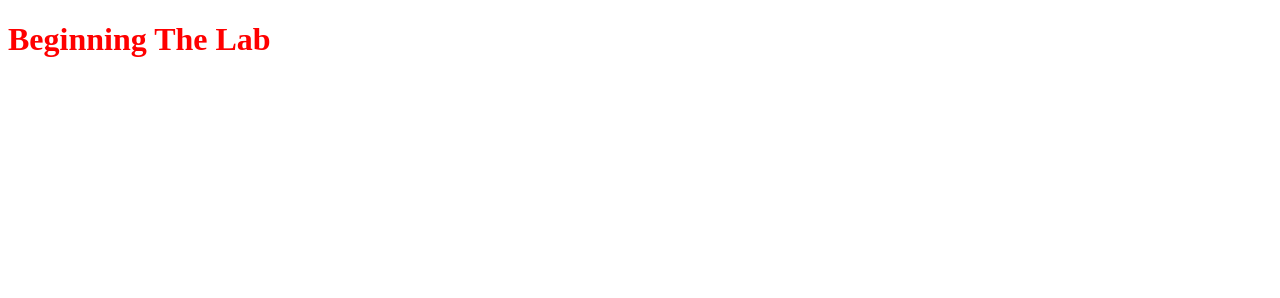
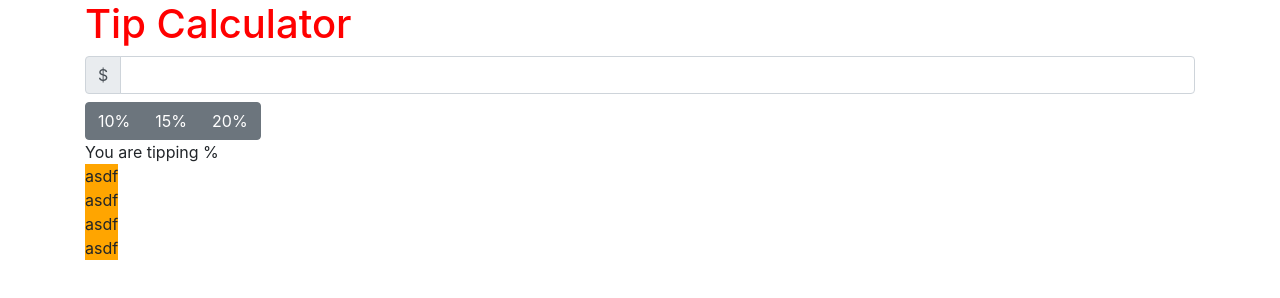
Before and after one commit to naterkorn/few100-lab-mar19-nan, a website built with webpack: page src/index.html in a window 1280 px wide. Built offline with nearby package versions, Linux system fonts and the light colour scheme.

Commit message:
Added bill field, etc

```diff
--- a/package.json
+++ b/package.json
@@ -2,7 +2,7 @@
   "name": "learning",
   "version": "1.0.0",
   "description": "",
-  "main": "index.js",
+  "main": "index.ts",
   "scripts": {
     "dev": "webpack-dev-server --mode=development",
     "build": "webpack --mode=production",
--- a/src/index.html
+++ b/src/index.html
@@ -4,10 +4,43 @@
 <head>
     <meta charset="UTF-8">
     <title>Webpack Showcase</title>
+    <link rel="stylesheet"
+          href="https://stackpath.bootstrapcdn.com/bootstrap/4.3.1/css/bootstrap.min.css ">
 </head>
 
 <body>
-    <h1>Beginning The Lab</h1>
+    <div class="container">
+        <h1>Tip Calculator</h1>
+        <div class="input-group mb-2">
+            <div class="input-group-prepend">
+                <div class="input-group-text">$</div>
+            </div>
+            <input type="number"
+                   class="form-control"
+                   id="billAmount" />
+        </div>
+        <div class="btn-group"
+             role="group"
+             aria-label="Basic example">
+            <button type="button"
+                    value=".1"
+                    class="btn btn-secondary tipButton">10%</button>
+            <button type="button"
+                    value=".15"
+                    class="btn btn-secondary tipButton">15%</button>
+            <button type="button"
+                    value=".20"
+                    class="btn btn-secondary tipButton">20%</button>
+        </div>
+        <div>You are tipping <span id="tipAmount"></span>%</div>
+        <div class="btn-group-vertical">
+            <Div class="resultsDiv">asdf</Div>
+            <Div class="resultsDiv">asdf</Div>
+            <Div class="resultsDiv">asdf</Div>
+            <Div class="resultsDiv">asdf</Div>
+        </div>
+
+    </div>
 </body>
 
 </html>
--- a/src/index.js
+++ /dev/null
@@ -1,2 +0,0 @@
-import './styles.css';
-console.log('Ready to Party');
--- /dev/null
+++ b/src/index.ts
@@ -0,0 +1,33 @@
+import './styles.css';
+console.log('Ready to Party');
+
+let selectedTip: number;
+const lastTip = 'LastTip';
+const tipButtons = document.querySelectorAll('.tipButton');
+const tipLabel = document.getElementById('tipAmount');
+
+
+tipButtons.forEach(button => {
+    const btnEl = button as HTMLButtonElement;
+    btnEl.addEventListener('click', handleTipButtonClick);
+
+    if (btnEl.value === localStorage.getItem(lastTip)) {
+        processTipSelection(btnEl);
+    }
+});
+
+
+function handleTipButtonClick() {
+    processTipSelection(this as HTMLButtonElement);
+}
+
+function processTipSelection(btn: HTMLButtonElement) {
+    tipButtons.forEach(tipBtn => {
+        (tipBtn as HTMLButtonElement).disabled = false
+    });
+
+    localStorage.setItem(lastTip, btn.value);
+    selectedTip = parseFloat(btn.value);
+    btn.disabled = true;
+    tipLabel.innerText = (selectedTip * 100).toString();
+}
--- a/src/styles.css
+++ b/src/styles.css
@@ -1,3 +1,9 @@
 h1 {
     color:red;
 }
+
+.resultsDiv{
+    border-width: 30px;
+    border-color: red;
+    background: orange;
+}
```
